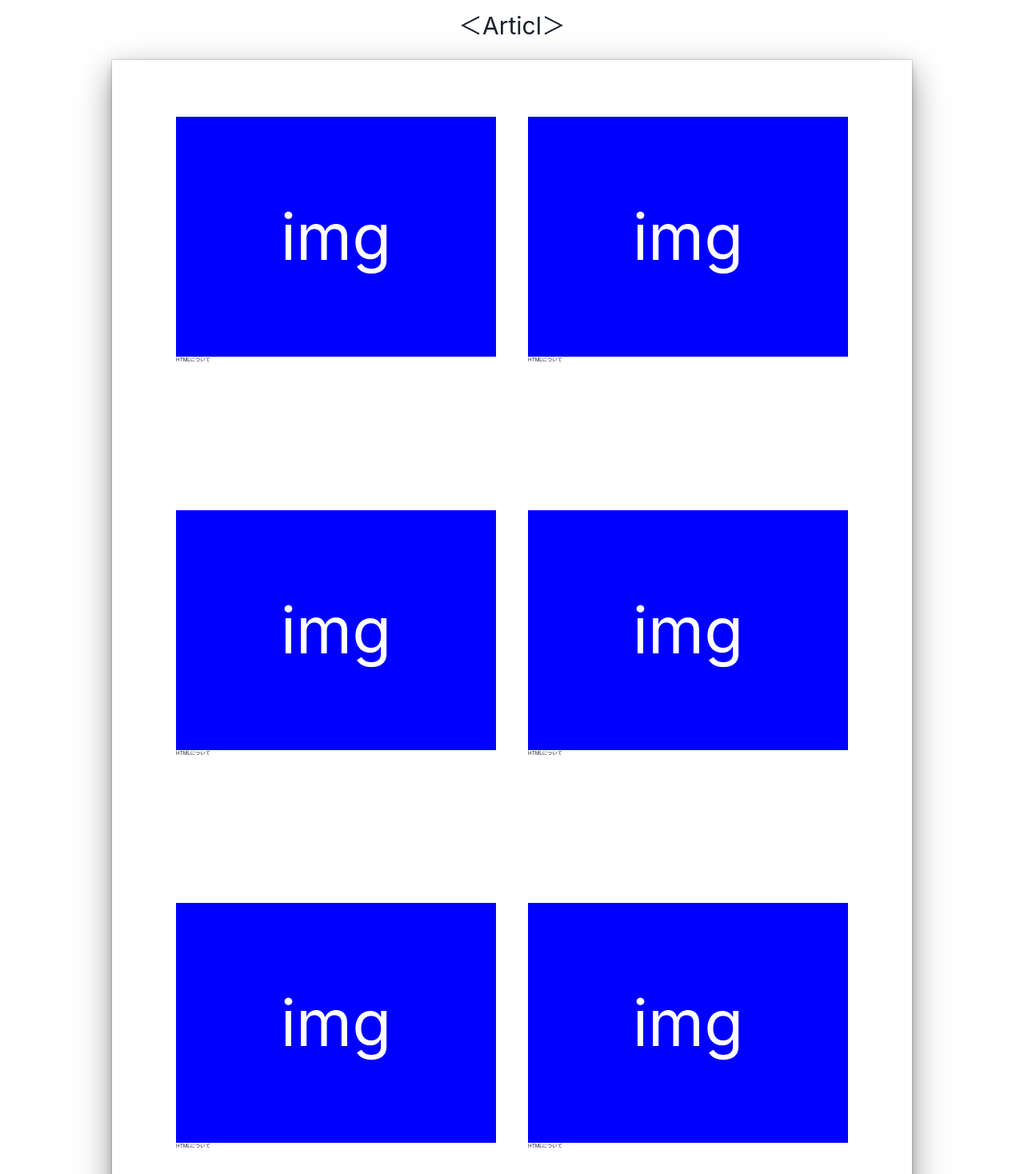
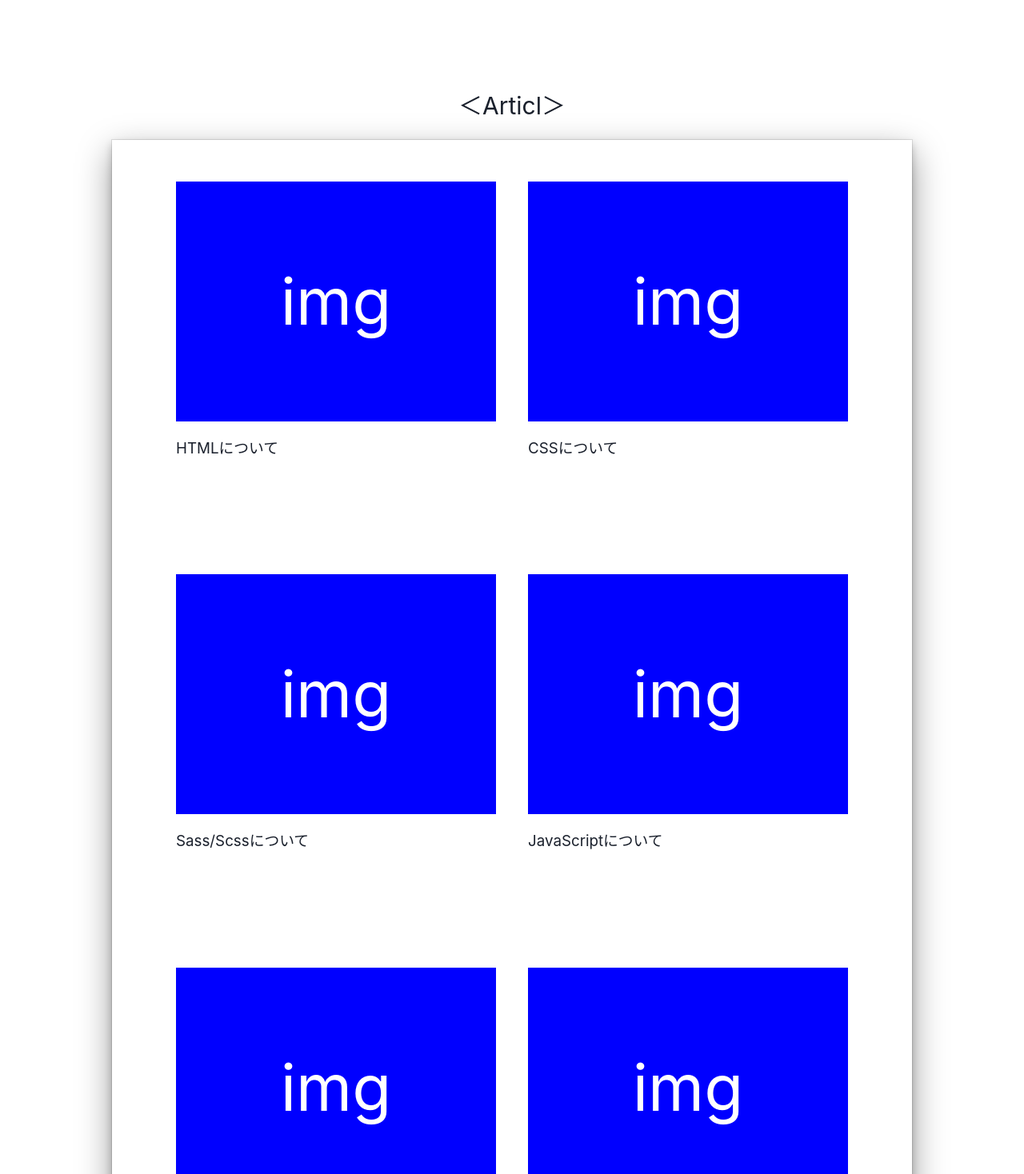
Before and after one commit to yumekiti/Blog-Trial, a Next.js app: page / in a window 1280 px wide. Shown: the part 2090-3558 px from the top of the page at 80% size. Built offline with nearby package versions, Linux system fonts and the light colour scheme.

Commit message:
Blog-Trial

```diff
--- a/src/pages/components/Article.tsx
+++ b/src/pages/components/Article.tsx
@@ -3,44 +3,44 @@ import { Box, Flex, Text } from '@chakra-ui/react'
 export default function Articl() {
     return (
         <>
-            <Flex w={'100%'} h={'150rem'} flexDir={'column'} justifyContent={'center'} alignItems={'center'} marginTop={'40rem'}>
+            <Flex w={'100%'} h={'150rem'} flexDir={'column'} justifyContent={'center'} alignItems={'center'} marginTop={'50rem'}>
                 <Text fontSize={'5xl'} marginBottom={'2rem'}>＜Articl＞</Text>
                 <Flex flexWrap={'wrap'} w={'100rem'} h={'145rem'} bg={'#fff'} boxShadow={'dark-lg'} gap={'4rem'} justifyContent={'center'} alignItems={'center'}>
                     <Box>
                         <Flex bg={'blue'} w={'40rem'} h={'30rem'} justifyContent={'center'} alignItems={'center'}>
                             <Text color={'#fff'} fontSize={'9xl'}>img</Text>
                         </Flex>
-                        <Text>HTMLについて</Text>
+                        <Text fontSize={'3xl'} marginTop={'2rem'}>HTMLについて</Text>
                     </Box>
                     <Box>
                         <Flex bg={'blue'} w={'40rem'} h={'30rem'} justifyContent={'center'} alignItems={'center'}>
                             <Text color={'#fff'} fontSize={'9xl'}>img</Text>
                         </Flex>
-                        <Text>HTMLについて</Text>
+                        <Text fontSize={'3xl'} marginTop={'2rem'}>CSSについて</Text>
                     </Box>
                     <Box>
                         <Flex bg={'blue'} w={'40rem'} h={'30rem'} justifyContent={'center'} alignItems={'center'}>
                             <Text color={'#fff'} fontSize={'9xl'}>img</Text>
                         </Flex>
-                        <Text>HTMLについて</Text>
+                        <Text fontSize={'3xl'} marginTop={'2rem'}>Sass/Scssについて</Text>
                     </Box>
                     <Box>
                         <Flex bg={'blue'} w={'40rem'} h={'30rem'} justifyContent={'center'} alignItems={'center'}>
                             <Text color={'#fff'} fontSize={'9xl'}>img</Text>
                         </Flex>
-                        <Text>HTMLについて</Text>
+                        <Text fontSize={'3xl'} marginTop={'2rem'}>JavaScriptについて</Text>
                     </Box>
                     <Box>
                         <Flex bg={'blue'} w={'40rem'} h={'30rem'} justifyContent={'center'} alignItems={'center'}>
                             <Text color={'#fff'} fontSize={'9xl'}>img</Text>
                         </Flex>
-                        <Text>HTMLについて</Text>
+                        <Text fontSize={'3xl'} marginTop={'2rem'}>TypeScriptについて</Text>
                     </Box>
                     <Box>
                         <Flex bg={'blue'} w={'40rem'} h={'30rem'} justifyContent={'center'} alignItems={'center'}>
                             <Text color={'#fff'} fontSize={'9xl'}>img</Text>
                         </Flex>
-                        <Text>HTMLについて</Text>
+                        <Text fontSize={'3xl'} marginTop={'2rem'}>React.jsについて</Text>
                     </Box>
                 </Flex>
             </Flex>
--- a/src/pages/components/MainBijual.tsx
+++ b/src/pages/components/MainBijual.tsx
@@ -25,7 +25,6 @@ export default function MainBijual() {
                     w={'80%'}
                     h={'95vh'}
                 >
-
                 </Box>
             </Flex>
         </>
```
